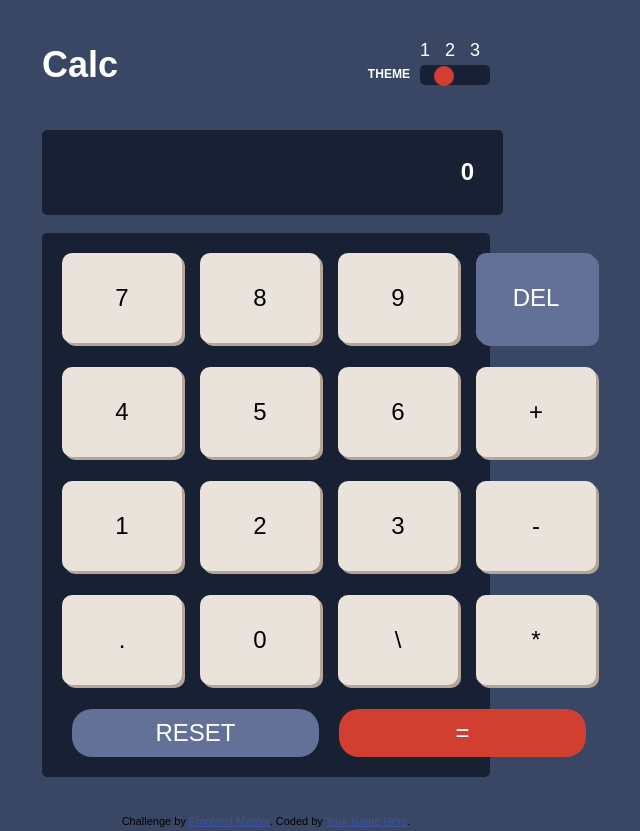
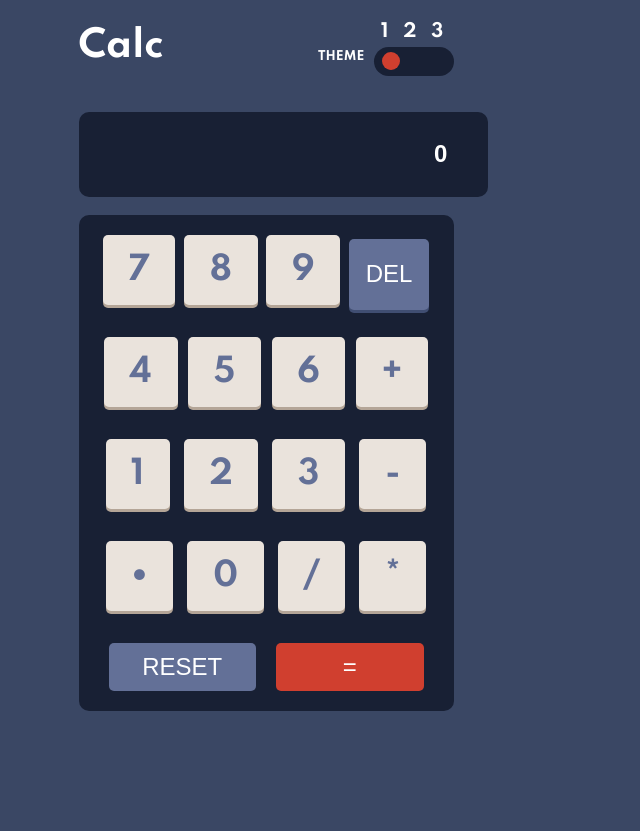
Before and after one commit to 0papi/calculator-app, a plain HTML site: page index.html in a window 1280 px wide. Shown: the whole page, without its empty margins (374-1014 px from the left). After the commit the page ends 800 px from the top, so only its background shows below. Drawn offline with Linux system fonts and the light colour scheme.

Commit message:
a little bugs fixing

```diff
--- a/css/style.css
+++ b/css/style.css
@@ -1,5 +1,4 @@
 :root {
-
 	/* THEME ONE COLOR STYLES */
 
 	/* background colors */
@@ -18,9 +17,8 @@
 	--Grayish-orange-key-shadow: hsl(28, 16%, 65%);
 
 	/* theme one text colors */
-  --Very-dark-grayish-blue:hsl(221, 14%, 31%);
+	--Very-dark-grayish-blue: hsl(221, 14%, 31%);
 	--White-color: hsl(0, 0, 100%);
-
 
 	/* THEME TWO COLOR STYLES */
 	/* BACKGROUNDS */
@@ -67,11 +65,7 @@
 	--Light-yellow: hsl(52, 100%, 62%);
 	--Very-dark-blue: hsl(198, 20%, 13%);
 	--White-text: hsl(0, 0, 100%);
-
-
-
 }
-
 
 * {
 	margin: 0;
@@ -83,20 +77,19 @@ body {
 	background-color: var(--main-background);
 	line-height: 1.6;
 	font-size: 18px;
-  font-family: Arial, Helvetica, sans-ser;
+	font-family: 'Spartan', sans-serif;
 
 	display: flex;
 	flex-direction: column;
 	justify-content: center;
-  align-items:center;
-
+	align-items: center;
 }
 .container {
+	width: 90%;
 	max-width: 375px;
-  width: 90%;
-  margin: 3em auto;
+	padding: 1em 0;
+	margin: 0 auto;
 }
-
 
 h1 {
 	color: white;
@@ -114,7 +107,6 @@ h1 {
 	align-items: flex-end;
 }
 
-
 .theme-bar .numbering span {
 	color: white;
 	margin-right: 10px;
@@ -124,8 +116,6 @@ h1 {
 	margin-right: 10px;
 }
 
-
-
 .theme-field h6 {
 	color: white;
 }
@@ -134,55 +124,45 @@ h1 {
 	display: flex;
 }
 
-
 .progress-bar {
-  width: 60px;
-  height: 20px;
-  background-color:var(--screen-background);
+	padding: 0.8em 2.2em;
+	background-color: var(--screen-background);
 	border: none;
-  border-radius: 5px;
+	border-radius: 100vh;
 	margin-left: 10px;
 	position: relative;
 }
 
 .circle {
-  content: "";
 	position: absolute;
-  right: 25%;
-
-  width: 20px;
-  height: 20px;
+	top: 5px;
+	left: 8px;
+	width: 18px;
+	height: 18px;
 	background-color: var(--Red-key-background-toggle);
 	border: none;
-  border-radius: 50%;
-  margin:1px;
+	border-radius: 100vh;
 }
 
-
-
-
-input[type="text"]{
+input[type='text'] {
 	background-color: var(--screen-background);
-  padding: 1.2em;
+	padding: 1.2em 1.7em;
 	font-size: 1.5rem;
 	text-align: right;
-  border-radius: 5px;
+	border-radius: 10px;
 	border: none;
 	outline: none;
 	color: #fff;
 	font-weight: 700;
 }
 
-
 .calculator-body {
 	display: grid;
 	grid-template-rows: repeat(4, 1fr);
-
-
 	background-color: var(--screen-background);
 	margin-top: 1em;
 	padding: 20px;
-  border-radius: 5px;
+	border-radius: 10px;
 }
 
 .row {
@@ -193,41 +173,34 @@ input[type="text"]{
 
 .key {
 	background-color: var(--Light-grayish-orange-key-background);
-  box-shadow: 3px 3px var(--Grayish-orange-key-shadow);
+	box-shadow: 0px 3px var(--Grayish-orange-key-shadow);
 	border: none;
-  border-radius:10px;
-  font-size: 1.5rem;
+	color: var(--key-background);
+	border-radius: 5px;
+	font-family: inherit;
+	font-size: 2rem;
 	margin-bottom: 1em;
-  place-items: center;
 	text-align: center;
-  width: 60px;
-  height: 70px;
+	padding: 0.5em 0.8em;
 }
 
-
 .delete-items {
-  box-shadow:  3px 3px var(--key-background);
-  border-radius: 10px;
+	box-shadow: 0px 3px var(--key-shadow);
+	border-radius: 5px;
 	border: none;
 	font-size: 1.5rem;
 	margin-bottom: 1em;
-  place-items: center;
 	text-align: center;
-  width: 60px;
-  height: 70px;
-  padding: 10px;
 	color: white;
+	padding: 0.9em 0.7em;
 }
 
 .bg-dark-blue {
 	background-color: var(--key-background);
-
 }
 
 .reset-items,
 .equalto-item {
-
-
 	border: none;
 	font-size: 1.5rem;
 	margin-bottom: 1em;
@@ -235,7 +208,7 @@ input[type="text"]{
 	text-align: center;
 	padding: 10px;
 	color: white;
-  border-radius: 20px;
+	border-radius: 5px;
 	flex: 1;
 	margin: 0 10px 0 10px;
 }
@@ -249,14 +222,14 @@ input[type="text"]{
 	flex-direction: row;
 	align-items: center;
 }
+/*
 
-@media(min-width:650px) {
+@media (min-width: 650px) {
 	.container {
 		max-width: 1440px;
 		width: 35%;
 		margin: 2em auto;
 	}
-
 
 	.row {
 		grid-gap: 1em;
@@ -271,15 +244,15 @@ input[type="text"]{
 		height: 90px;
 	}
 
-  input[type="text"] {
+	input[type='text'] {
 		width: 90%;
-    /* font-size: 2.5rem; */
+		/* font-size: 2.5rem;
 	}
 
 	.progress-bar {
 		width: 70px;
 		height: 20px;
-    background-color:var(--screen-background);
+		background-color: var(--screen-background);
 		border: none;
 		border-radius: 5px;
 		margin-left: 10px;
@@ -287,7 +260,7 @@ input[type="text"]{
 	}
 
 	.circle {
-    content: "";
+		content: '';
 		position: absolute;
 		right: 35.2%;
 
@@ -296,6 +269,8 @@ input[type="text"]{
 		background-color: var(--Red-key-background-toggle);
 		border: none;
 		border-radius: 50%;
-    margin:1px;
+		margin: 1px;
 	}
 }
+
+*/
--- a/index.html
+++ b/index.html
@@ -1,21 +1,35 @@
 <!DOCTYPE html>
 <html lang="en">
 	<head>
-  <meta charset="UTF-8">
-  <meta name="viewport" content="width=device-width, initial-scale=1.0"> <!-- displays site properly based on user's device -->
+		<meta charset="UTF-8" />
+		<meta name="viewport" content="width=device-width, initial-scale=1.0" />
+		<!-- displays site properly based on user's device -->
 
-  <link rel="icon" type="image/png" sizes="32x32" href="./images/favicon-32x32.png">
+		<link
+			rel="icon"
+			type="image/png"
+			sizes="32x32"
+			href="./images/favicon-32x32.png"
+		/>
 
-  <!-- <link rel="preconnect" href="https://fonts.gstatic.com" />
-  <link href="https://fonts.googleapis.com/css2?family=Spartan:wght@700&display=swap" rel="stylesheet" /> -->
+		<link rel="preconnect" href="https://fonts.gstatic.com" />
+		<link
+			href="https://fonts.googleapis.com/css2?family=Spartan:wght@700&display=swap"
+			rel="stylesheet"
+		/>
 
 		<title>Frontend Mentor | Calculator app</title>
 
 		<link rel="stylesheet" href="css/style.css" />
 		<!-- Feel free to remove these styles or customise in your own stylesheet 👍 -->
 		<style>
-    .attribution { font-size: 11px; text-align: center; }
-    .attribution a { color: hsl(228, 45%, 44%); }
+			.attribution {
+				font-size: 11px;
+				text-align: center;
+			}
+			.attribution a {
+				color: hsl(228, 45%, 44%);
+			}
 		</style>
 	</head>
 	<body>
@@ -32,14 +46,21 @@
 					</div>
 					<div class="theme-field">
 						<h6>THEME</h6>
-          <range class="progress-bar"></range>
+						<div class="progress-bar">
 							<div class="circle"></div>
+						</div>
 					</div>
 				</div>
 			</div>
 			<div class="calculator-items">
 				<div class="display-path">
-        <input type="text" value="0" id="calculator-screen" class="display-out" disabled />
+					<input
+						type="text"
+						value="0"
+						id="calculator-screen"
+						class="display-out"
+						disabled
+					/>
 				</div>
 				<div class="calculator-body flex">
 					<div class="row row-one">
@@ -53,7 +74,13 @@
 							<button class="key">9</button>
 						</div>
 						<div>
-            <button class="bg-dark-blue delete-items" id="delete-items" data-action="delete">DEL</button>
+							<button
+								class="bg-dark-blue delete-items"
+								id="delete-items"
+								data-action="delete"
+							>
+								DEL
+							</button>
 						</div>
 					</div>
 					<div class="row row-two">
@@ -86,38 +113,32 @@
 					</div>
 					<div class="row row-four">
 						<div>
-            <button class="key decimal" data-action="decimal">.</button>
+							<button class="key decimal" data-action="decimal">&bull;</button>
 						</div>
 						<div>
 							<button class="key">0</button>
 						</div>
 						<div>
-            <button class="key operator" data-action="divide">\</button>
+							<button class="key operator" data-action="divide">/</button>
 						</div>
 						<div>
 							<button class="key operator" data-action="multiply">*</button>
 						</div>
 					</div>
 					<div class="row-five">
-          <button class="reset-items bg-dark-blue" data-action="clear">RESET</button>
+						<button class="reset-items bg-dark-blue" data-action="clear">
+							RESET
+						</button>
 						<button class="equalto-item">=</button>
 					</div>
 				</div>
 			</div>
 		</div>
 
-
-
-
-
-
-
-
-  <div class="attribution">
+		<!-- <div class="attribution">
     Challenge by <a href="https://www.frontendmentor.io?ref=challenge" target="_blank">Frontend Mentor</a>.
     Coded by <a href="#">Your Name Here</a>.
-  </div>
-
+  </div> -->
 
 		<script src="js/main.js"></script>
 	</body>
```
Lines whose indentation alone changed are shown as unchanged.
